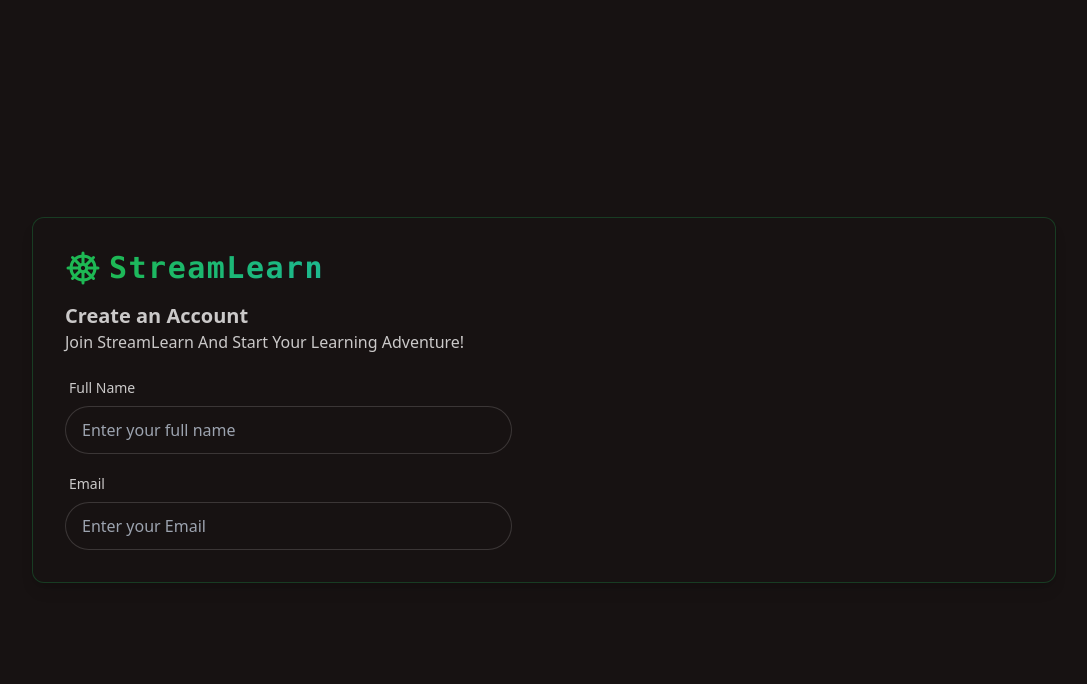
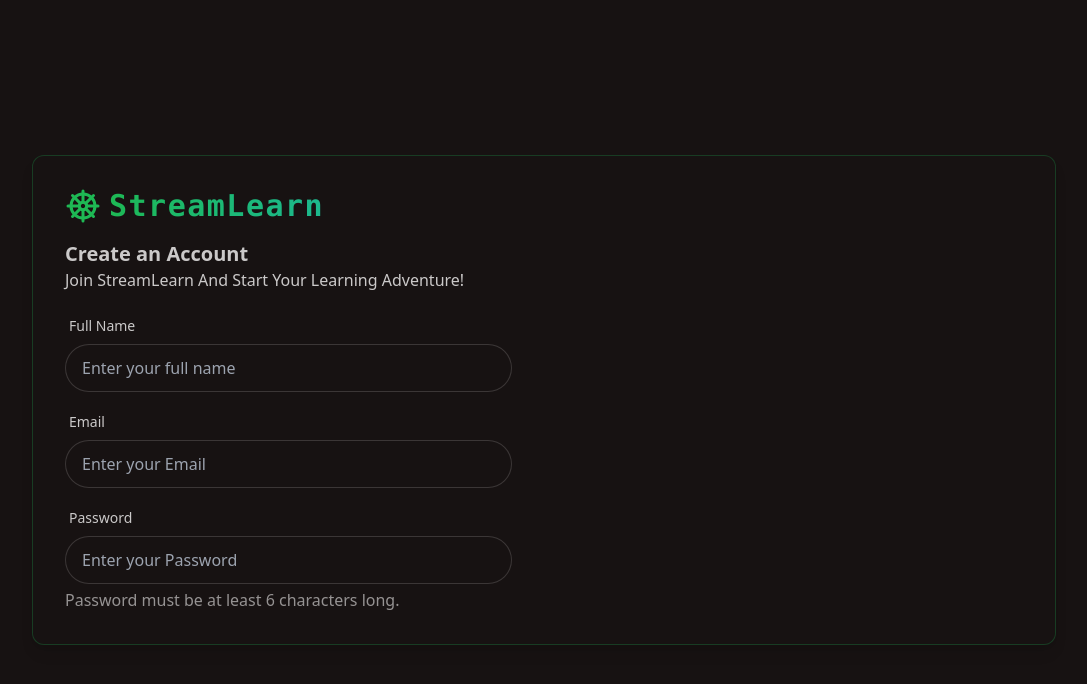
Before and after one commit to Umeshh27/streamlearn, a React app in the folder frontend/: page /signup in a window 1280 px wide. Shown: the top 684 px of the page, without its empty margins (96-1183 px from the left). Built offline with nearby package versions, Linux system fonts and the light colour scheme; no server answers; the HTML template or start-up script is replaced by a standard one.

Commit message:
feat: add password input field to SignUpPage form with validation message

```diff
--- a/frontend/src/pages/SignUpPage.jsx
+++ b/frontend/src/pages/SignUpPage.jsx
@@ -70,6 +70,28 @@ const SignUpPage = () => {
                       required
                     />
                   </div>
+
+
+                  <div className="form-control w-full">
+                    <label className="label">
+                      <span className="label-text">Password</span>
+                    </label>
+
+                    <input
+                      type="text"
+                      placeholder="Enter your Password"
+                      className="input input-bordered w-full"
+                      value={signUpData.password}
+                      onChange={(e) =>
+                        setSignUpData({ ...signUpData, password: e.target.value })
+                      }
+                      required
+                    />
+
+                    <p className="text-xm opacity-70 mt-1">
+                      Password must be at least 6 characters long.
+                    </p>
+                  </div>
                 </div>
               </div>
             </form>
```
